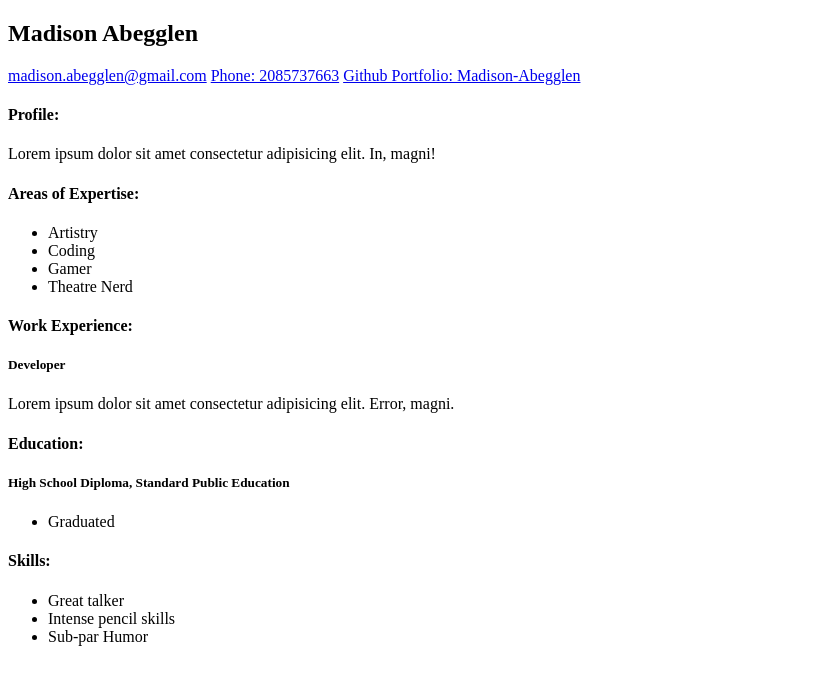
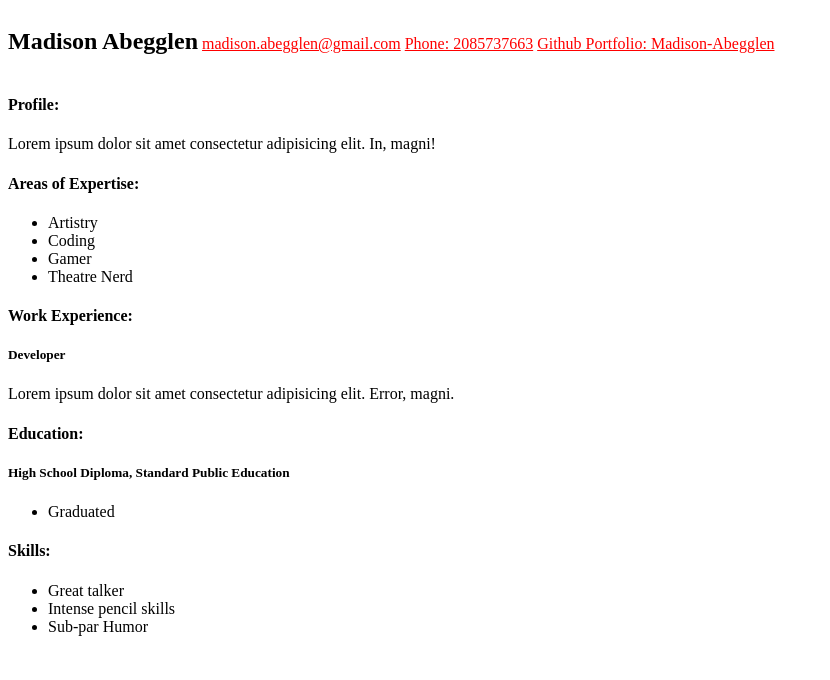
Before and after one commit to Madison-Abegglen/resume, a plain HTML site: page index.html in a window 1280 px wide. Shown: the whole page, without its empty margins (0-830 px from the left). Drawn offline with Linux system fonts and the light colour scheme.

Commit message:
update html & css

```diff
--- a/assets/style.css
+++ b/assets/style.css
@@ -0,0 +1,8 @@
+.contact h1 {
+    display: inline-block;
+    position: relative;
+    right: 0;
+}
+a {
+    color: red;
+}
--- a/index.html
+++ b/index.html
@@ -13,8 +13,8 @@
     <section class="contact">
         <h1>Madison Abegglen</h1>
         <a href="madison.abegglen@gmail.com" class="email">madison.abegglen@gmail.com</a>
-        <a href="tel:2085737663">Phone: 2085737663</a>
-        <a target: "_blank" href="https://github.com/Madison-Abegglen">Github Portfolio: Madison-Abegglen</a>
+        <a href="tel:2085737663" class="phone">Phone: 2085737663</a>
+        <a target: "_blank" href="https://github.com/Madison-Abegglen" class="git-portfolio">Github Portfolio: Madison-Abegglen</a>
     </section>
     <main class="content">
         <div class="category profile">
@@ -52,7 +52,7 @@
             </div>
         </div>
         <div class="category skills">
-                <h4>Skills:</h4>
+            <h4>Skills:</h4>
             <ul>
                 <li>Great talker</li>
                 <li>Intense pencil skills</li>
```
